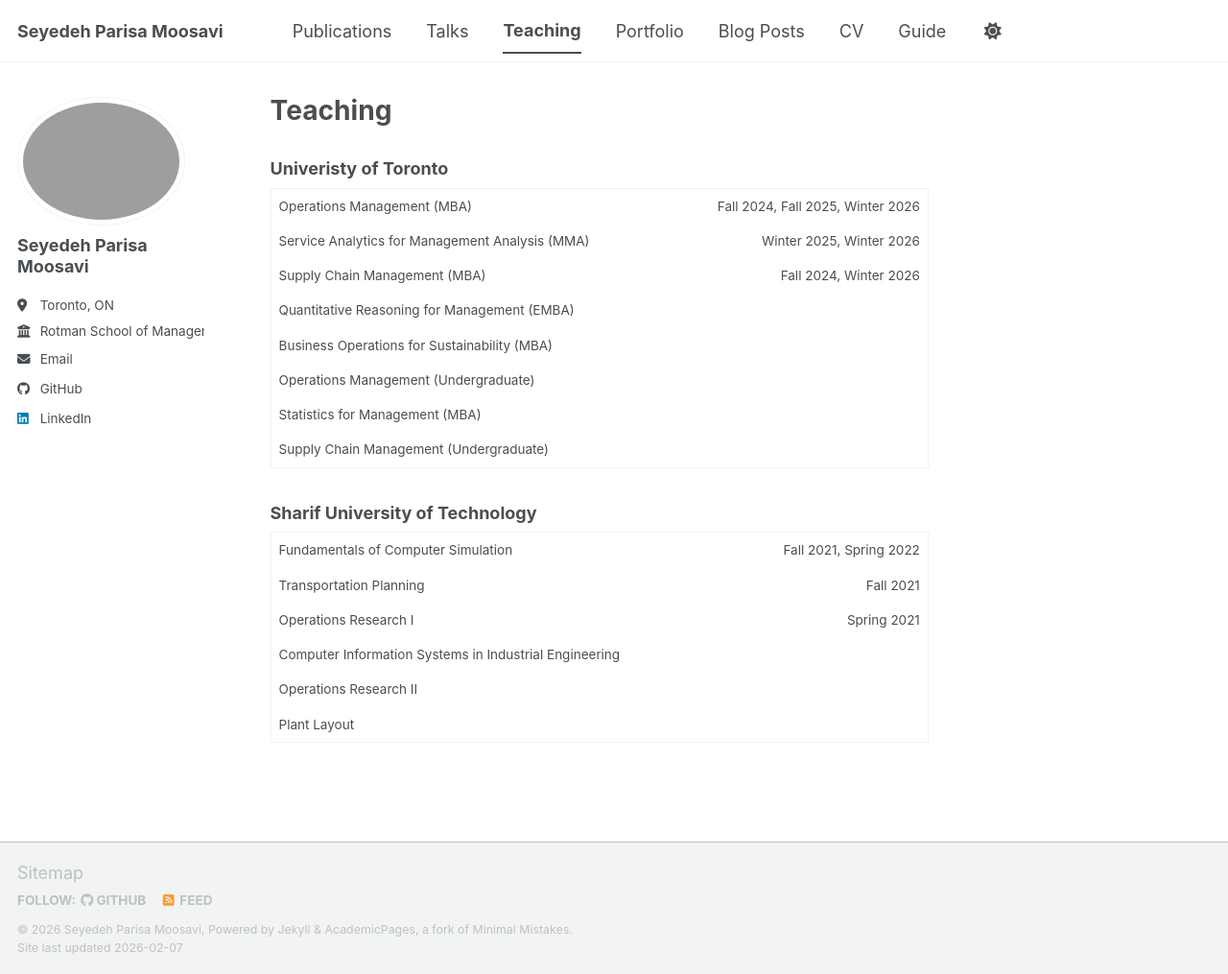
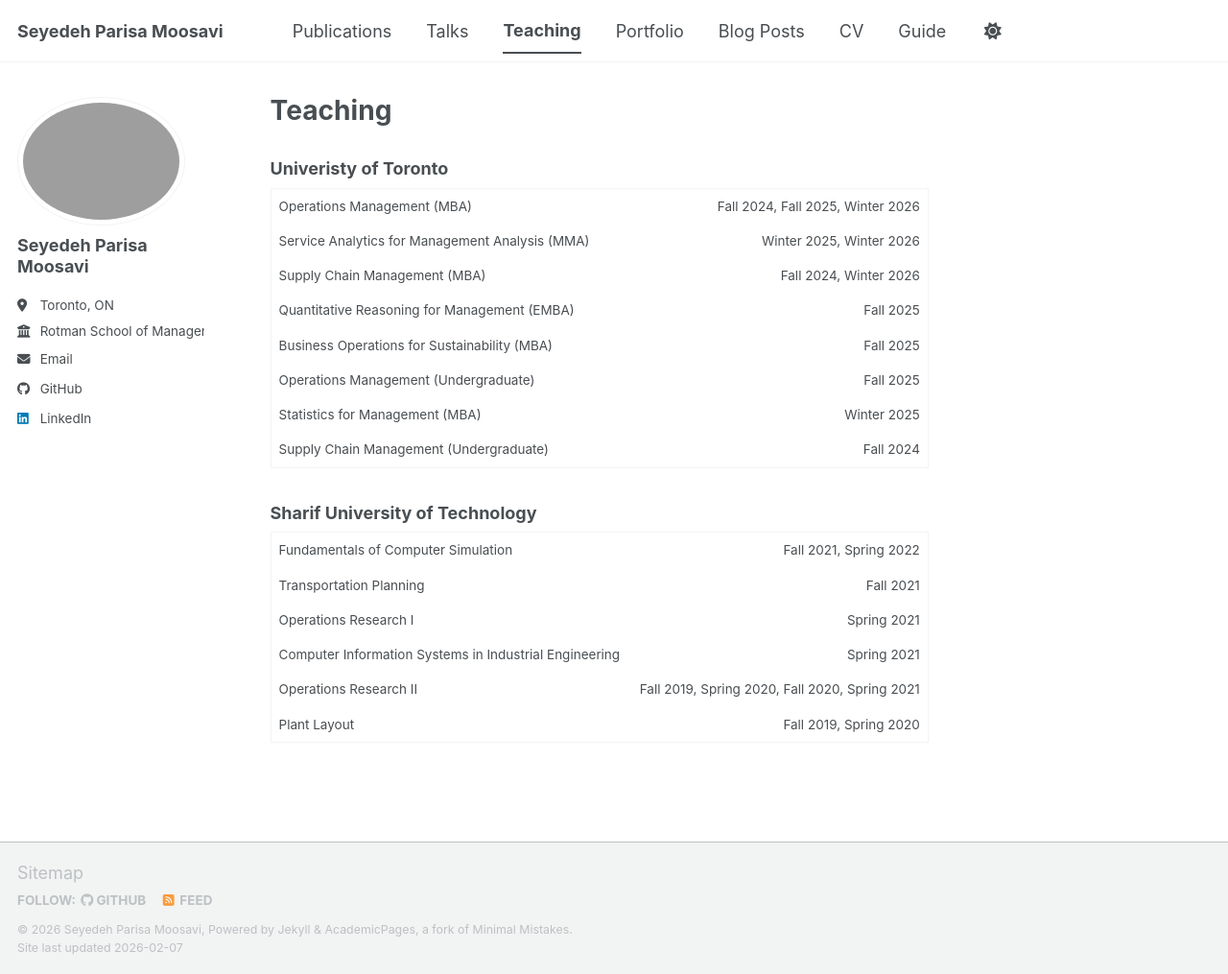
Before and after one commit to parisamsv/parisamsv.github.io, a Jekyll site: the page built from _pages/teaching.html, in a window 1280 px wide and 1015 px high. Shown: the whole window at 96% size. Built offline with Jekyll 4.4.1, drawn with Linux system fonts in a browser that asks for light colours; a script bundle is joined from its source files by our own code; library files that are not in the unit come from our copies.

Commit message:
Fix HTML formatting for course offerings

```diff
--- a/_pages/teaching.html
+++ b/_pages/teaching.html
@@ -52,23 +52,23 @@ author_profile: true
   </tr>
   <tr>
     <td class="right-align">Quantitative Reasoning for Management (EMBA)</td>
-    <td class="left-align"Fall 2025</td>
+    <td class="left-align">Fall 2025</td>
   </tr>
   <tr>
     <td class="right-align">Business Operations for Sustainability (MBA)</td>
-    <td class="left-align"Fall 2025</td>
+    <td class="left-align">Fall 2025</td>
   </tr>
   <tr>
     <td class="right-align">Operations Management (Undergraduate)</td>
-    <td class="left-align"Fall 2025</td>
+    <td class="left-align">Fall 2025</td>
   </tr>
   <tr>
     <td class="right-align">Statistics for Management (MBA)</td>
-    <td class="left-align"Winter 2025</td>
+    <td class="left-align">Winter 2025</td>
   </tr>
   <tr>
     <td class="right-align">Supply Chain Management (Undergraduate)</td>
-    <td class="left-align"Fall 2024</td>
+    <td class="left-align">Fall 2024</td>
   </tr>
 </table>
 
@@ -90,14 +90,14 @@ author_profile: true
   </tr>
   <tr>
     <td class="right-align">Computer Information Systems in Industrial Engineering</td>
-    <td class="left-align"Spring 2021</td>
+    <td class="left-align">Spring 2021</td>
   </tr>
   <tr>
     <td class="right-align"> Operations Research II</td>
-    <td class="left-align"Fall 2019, Spring 2020, Fall 2020, Spring 2021</td>
+    <td class="left-align">Fall 2019, Spring 2020, Fall 2020, Spring 2021</td>
   </tr>
   <tr>
     <td class="right-align">Plant Layout</td>
-    <td class="left-align"Fall 2019, Spring 2020</td>
+    <td class="left-align">Fall 2019, Spring 2020</td>
   </tr>
 </table>
```
